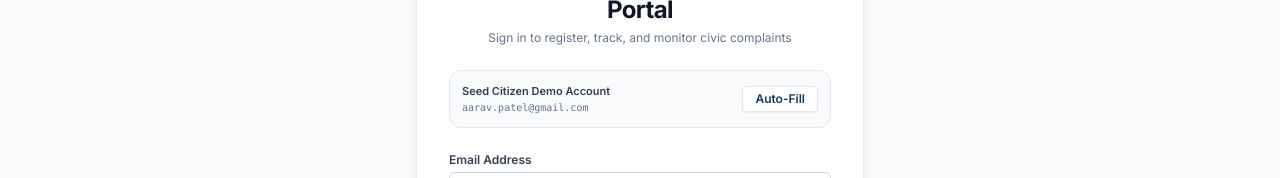
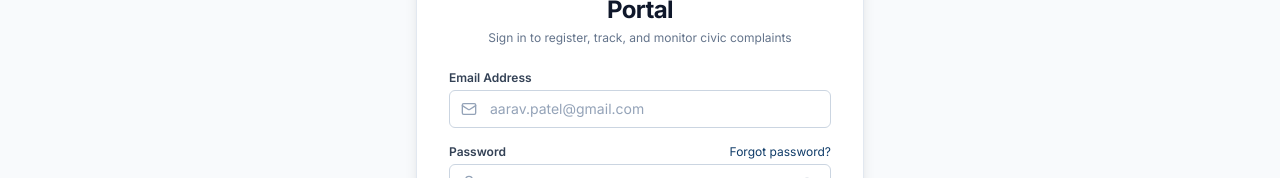
Before and after one commit to krrish-singhal/jan-shikayat, a React (Vite) app in the folder client/: page /login in a window 1280 px wide. Shown: the part 302-480 px from the top of the page. Built offline with nearby package versions, Linux system fonts and the light colour scheme; no server answers.

Commit message:
remove auto fill component

```diff
--- a/client/src/pages/auth/CitizenLogin.jsx
+++ b/client/src/pages/auth/CitizenLogin.jsx
@@ -85,21 +85,6 @@ export const CitizenLogin = () => {
           <p className="text-xs text-slate-500 mt-1">
             {t('citizenLoginSubtitle', 'Access your registered complaints and track status')}
           </p>
-        </div>
-
-        {/* Demo Quick-Fill Button */}
-        <div className="mb-6 p-3 bg-slate-50 rounded-xl border border-slate-200 flex items-center justify-between">
-          <div>
-            <div className="text-[11px] font-semibold text-slate-700">Seed Citizen Demo Account</div>
-            <div className="text-[10px] text-slate-500 font-mono">aarav.patel@gmail.com</div>
-          </div>
-          <button
-            type="button"
-            onClick={() => handleFillDemo('aarav.patel@gmail.com', 'Citizen@Pass2026!')}
-            className="px-3 py-1 bg-white hover:bg-slate-100 border border-slate-200 rounded text-xs font-semibold text-[#0f3b68] shadow-sm transition-colors"
-          >
-            Auto-Fill
-          </button>
         </div>
 
         <form onSubmit={handleSubmit(onSubmit)} className="space-y-4">
```
